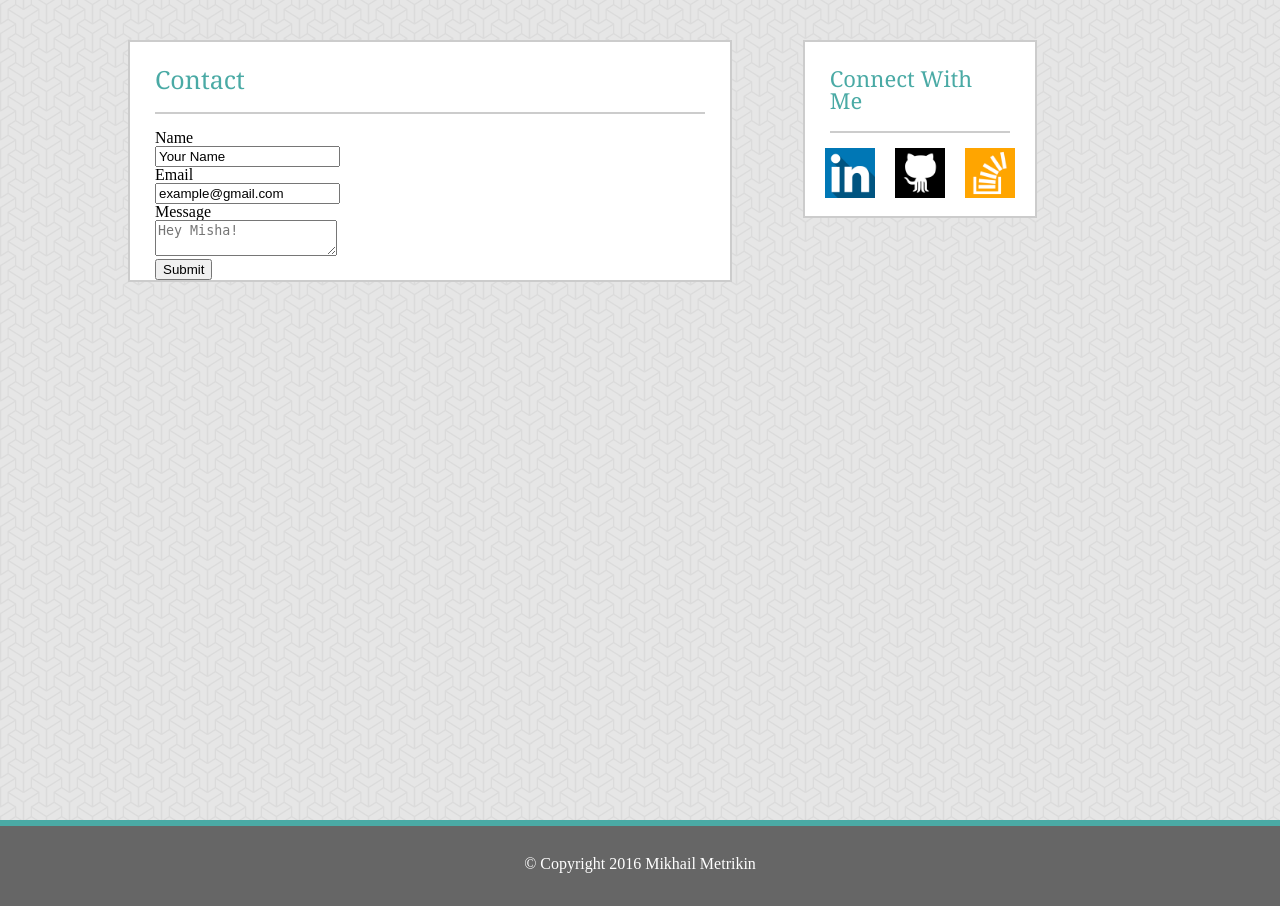
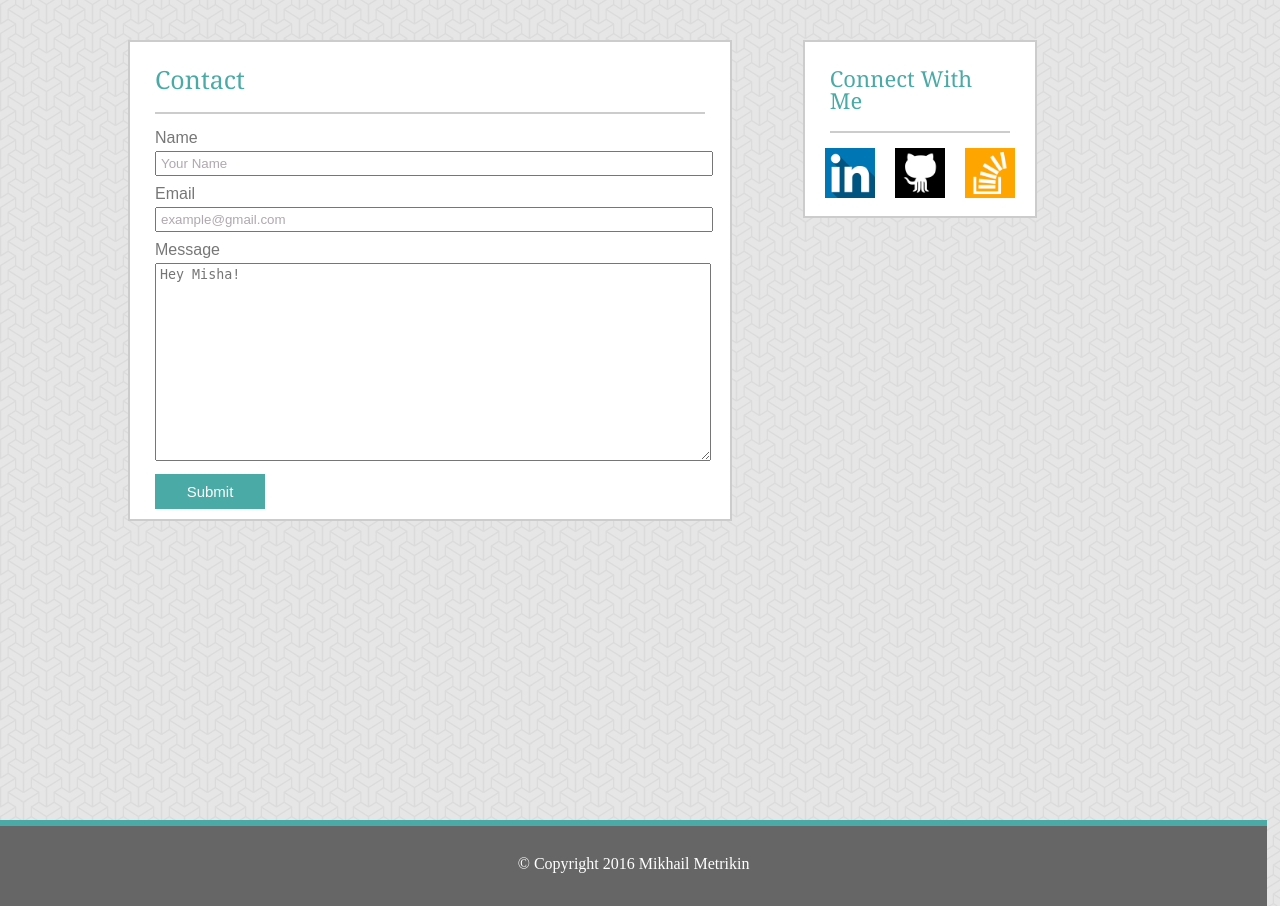
Before and after one commit to VolkRiot/Basic-Portfolio, a PHP site: page /contact.html in a window 1280 px wide. Shown: the part 82-988 px from the top of the page. Run offline with PHP 8.4, Linux system fonts and the light colour scheme.

Commit message:
Contacts page finished WIP

```diff
--- a/assets/css/style2.css
+++ b/assets/css/style.css
@@ -98,6 +98,39 @@ a:hover{
     color: #777777;
 }
 
+form{
+    position: relative;
+    width: 100%;
+    margin-bottom: 10px;
+    color: #777777;
+    font-family: Arial, "Helvetica Neue", Helvetica, sans-serif;
+}
+
+.textBox{
+    color: #AEA9AE;
+    width: 100%;
+    margin: 5px 0 10px 0;
+    padding: 3px 0 3px 4px;
+}
+
+.textBox:only-of-type{
+    height: 190px;
+}
+
+button{
+    border: none;
+    background-color: #4aaaa5;
+    color: white;
+    display: block;
+    height: 35px;
+    width: 110px;
+    font-size: 15px;
+}
+
+button:hover{
+    background-color: #3B8884;
+}
+
 #connect{
     position: absolute;
     margin-top: 40px;
@@ -129,15 +162,10 @@ a{
     margin: 15px 8px 15px 8px;
 }
 
-#stickyFooter{
-    margin-bottom: -80px;
-    min-height: 100%;
-}
-
 footer{
     position: absolute;
     top: 1100%;
-    width: 100%;
+    width: 99%;
     background-color: #666666;
     height: 80px;
     justify-content: center;
--- a/contact.html
+++ b/contact.html
@@ -7,7 +7,7 @@
 
 		<link rel="shortcut icon" href="assets/images/favicon.ico"/>
 		<link rel="stylesheet" type="text/css" href="assets/css/reset.css">
-		<link rel="stylesheet" type="text/css" href="assets/css/style2.css">
+		<link rel="stylesheet" type="text/css" href="assets/css/style.css">
 
 	</head>
 
@@ -35,15 +35,15 @@
 				<form>
 					Name
 					<br>
-					<input title="Name" type="text" value="Your Name">
+					<input class="textBox" title="Name" type="text" value="Your Name">
 					<br>
 					Email
 					<br>
-					<input title="Email" type="text" value="example@gmail.com">
+					<input class="textBox" title="Email" type="text" value="example@gmail.com">
 					<br>
 					Message
 					<br>
-					<textarea title="Message" placeholder="Hey Misha!"></textarea>
+					<textarea class="textBox" title="Message" placeholder="Hey Misha!"></textarea>
 					<br>
 					<button id="submitButton">Submit</button>
 				</form>
--- a/index.html
+++ b/index.html
@@ -8,7 +8,7 @@
 
         <link rel="shortcut icon" href="assets/images/favicon.ico"/>
         <link rel="stylesheet" type="text/css" href="assets/css/reset.css">
-		<link rel="stylesheet" type="text/css" href="assets/css/style2.css">
+		<link rel="stylesheet" type="text/css" href="assets/css/style.css">
 
 	</head>
 
--- a/portfolio.html
+++ b/portfolio.html
@@ -7,7 +7,7 @@
 
         <link rel="shortcut icon" href="assets/images/favicon.ico"/>
 		<link rel="stylesheet" type="text/css" href="assets/css/reset.css">
-		<link rel="stylesheet" type="text/css" href="assets/css/style2.css">
+		<link rel="stylesheet" type="text/css" href="assets/css/style.css">
 
 	</head>
 
```
